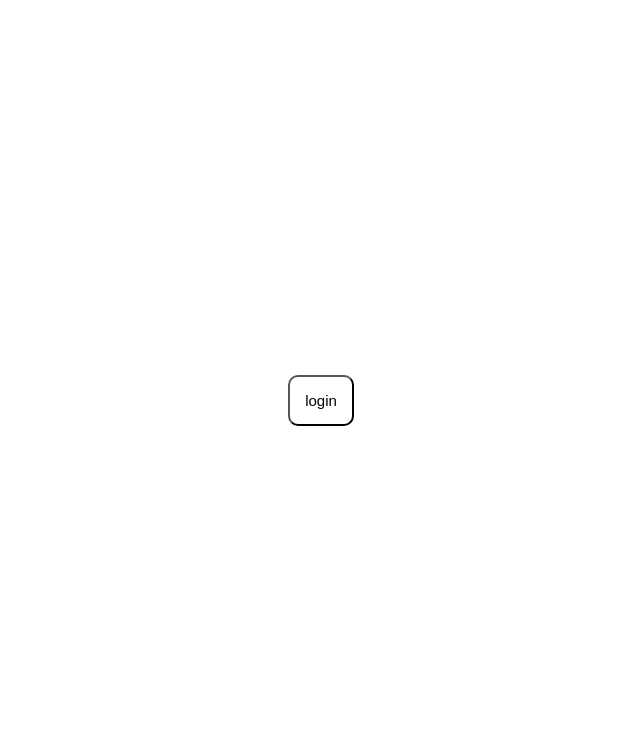
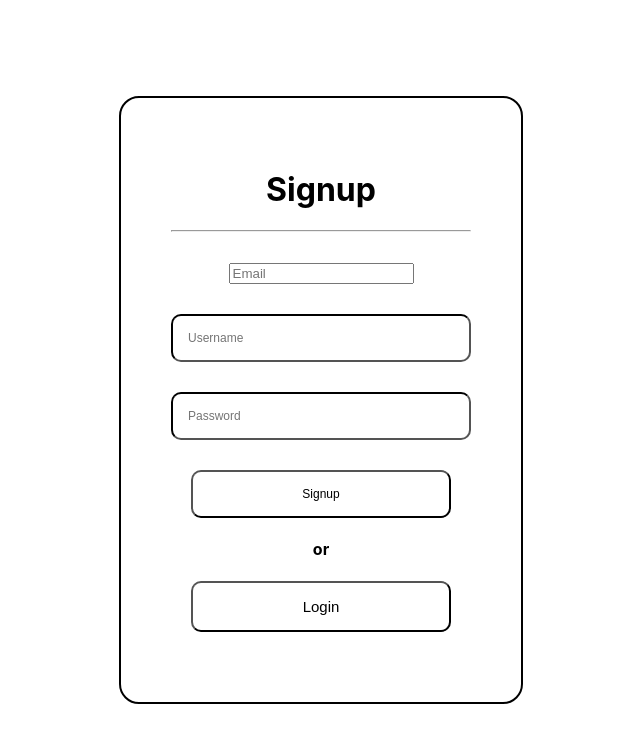
Before and after one commit to Yuskur/Artist_Discovery, a React (Create React App) app in the folder front_end/: page /Signup in a window 1280 px wide. Shown: the top 742 px of the page, without its empty margins (319-959 px from the left). Built offline with nearby package versions, Linux system fonts and the light colour scheme.

Commit message:
Updated Signup

```diff
--- a/front_end/src/paths/Login.jsx
+++ b/front_end/src/paths/Login.jsx
@@ -23,7 +23,7 @@ function Login(){
                     onClick={console.log("logging in...")}>
                         login
                 </button>
-                </div>
+            </div>
             </form>
             <h4 class="or">or</h4>
             <div className="signup">
--- a/front_end/src/paths/Signup.jsx
+++ b/front_end/src/paths/Signup.jsx
@@ -1,17 +1,53 @@
 import React from "react";
+import './Login.css';
 import { useNavigate } from "react-router-dom";
 
-function Signup(){
-    const nav = useNavigate()
+function Signup() {
+  const nav = useNavigate();
 
-    return(
-        <div className="login">
-            <button className="Login-button"
-                onClick={nav('/')}>
-                login
-            </button>
+  return (
+    <div className="Login">
+      <form action="">
+        <h1 className="Login-title">Signup</h1>
+        <hr className="firstLine" />
+        <div className="Email">
+          <input
+            className="Email-textbox"
+            type="email"
+            placeholder="Email"
+            required
+          />
         </div>
-    );
+        <div className="Username">
+          <input
+            className="Username-textbox"
+            type="text"
+            placeholder="Username"
+            required
+          />
+        </div>
+        <div className="Password">
+          <input
+            className="Password-textbox"
+            type="password"
+            placeholder="Password"
+            required
+          />
+        </div>
+        <div className="signup">
+          <button className="Signup-button" onClick={() => console.log("signing up...")}>
+            Signup
+          </button>
+        </div>
+      </form>
+      <h4 className="or">or</h4>
+      <div className="login">
+        <button className="Login-button" onClick={() => nav('/login')}>
+          Login
+        </button>
+      </div>
+    </div>
+  );
 }
 
-export default Signup
+export default Signup;
```
